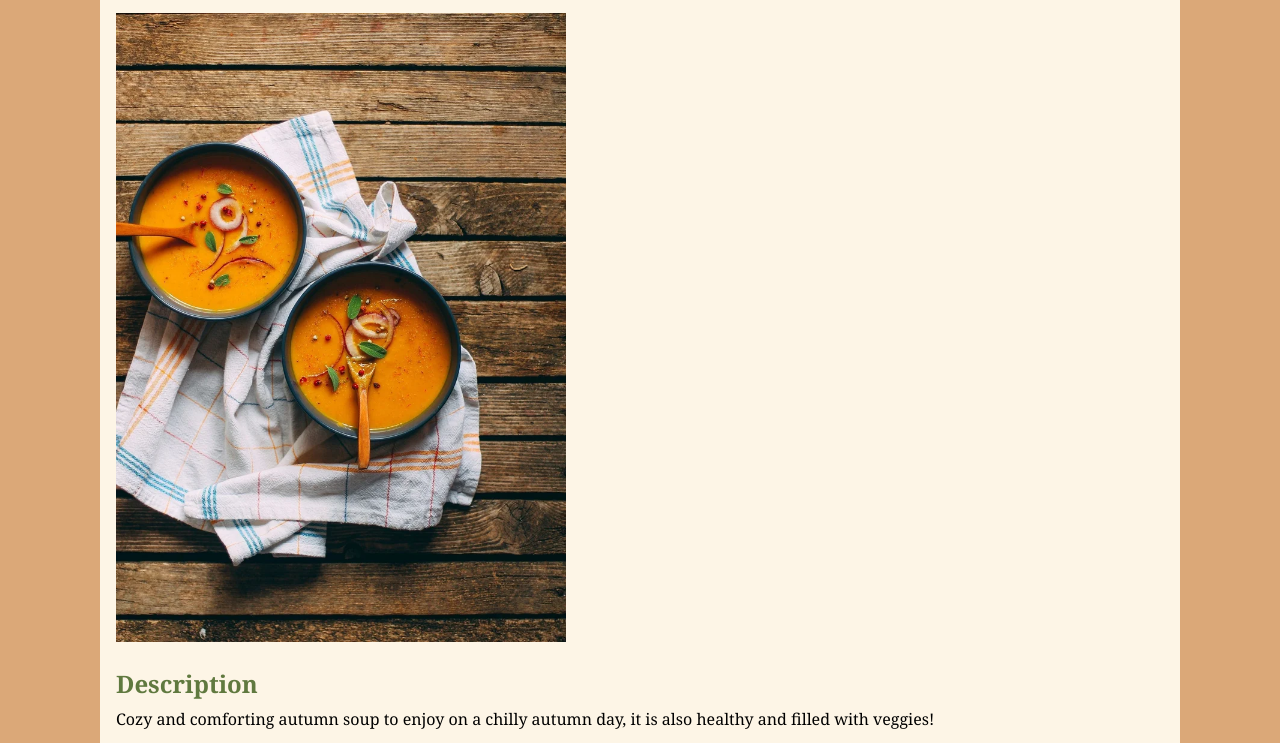
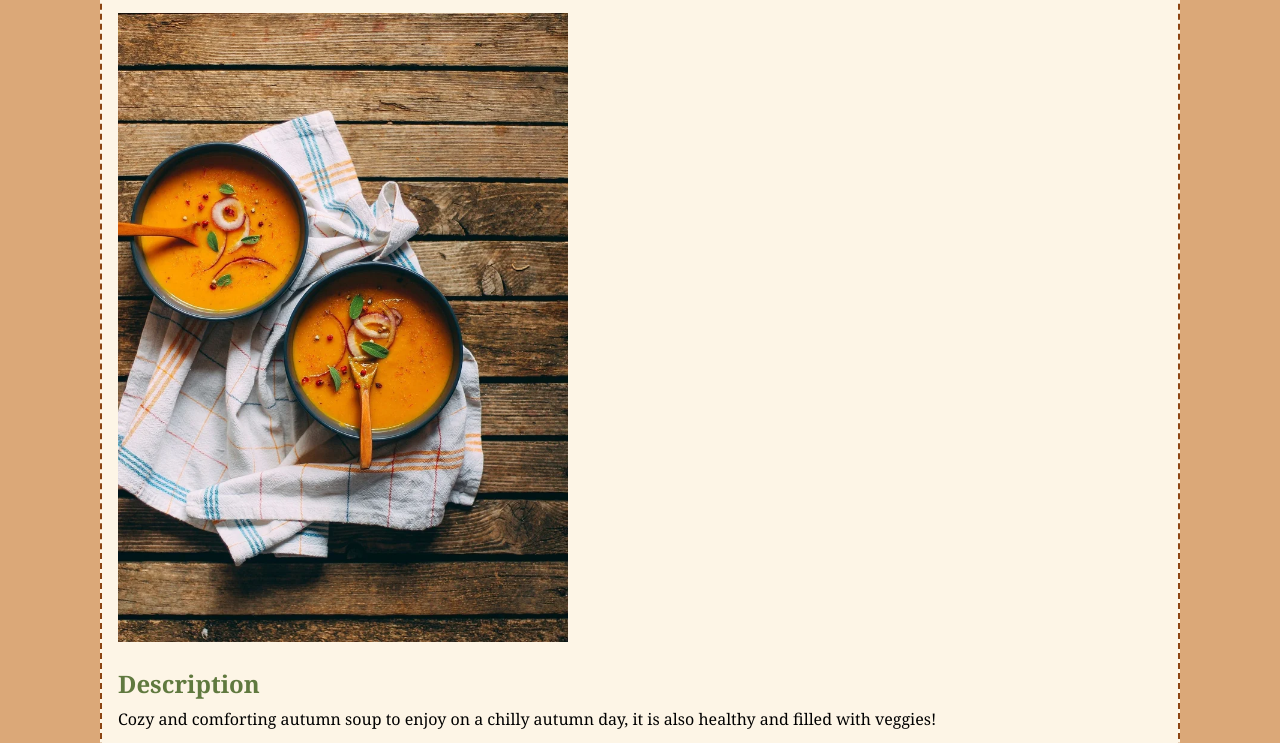
Before and after one commit to paulabondoc/odin-recipes, a plain HTML site: page recipes/autumn-soup.html in a window 1280 px wide. Shown: the part 96-839 px from the top of the page. Drawn offline with Linux system fonts and the light colour scheme.

Commit message:
Add border to recipe pages to match home page

```diff
--- a/styles.css
+++ b/styles.css
@@ -32,6 +32,8 @@ body.homepage {
 .recipe-content {
     padding: 8px 16px;
     max-width: 1080px;
+    border-left: 2px dashed saddlebrown;
+    border-right: 2px dashed saddlebrown;
 }
 
 img {
```
